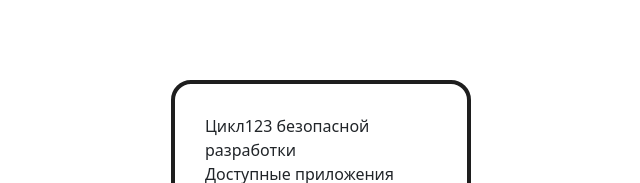
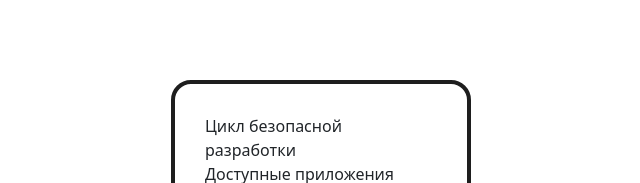
Before and after one commit to maksim312321/sdl_frontend, a website built with webpack: page src/frontend/index.html in a window 1280 px wide. Shown: the top 183 px of the page, 319-959 px from the left. Built offline with nearby package versions, Linux system fonts and the light colour scheme.

Commit message:
test commit with webpack commands

```diff
--- a/src/frontend/index.html
+++ b/src/frontend/index.html
@@ -14,7 +14,7 @@
 <body>
     <div class="container">
         <div class="header">
-            Цикл123 безопасной разработки
+            Цикл безопасной разработки
         </div>
         <div class="body">
             <div class="apps__header">
```
